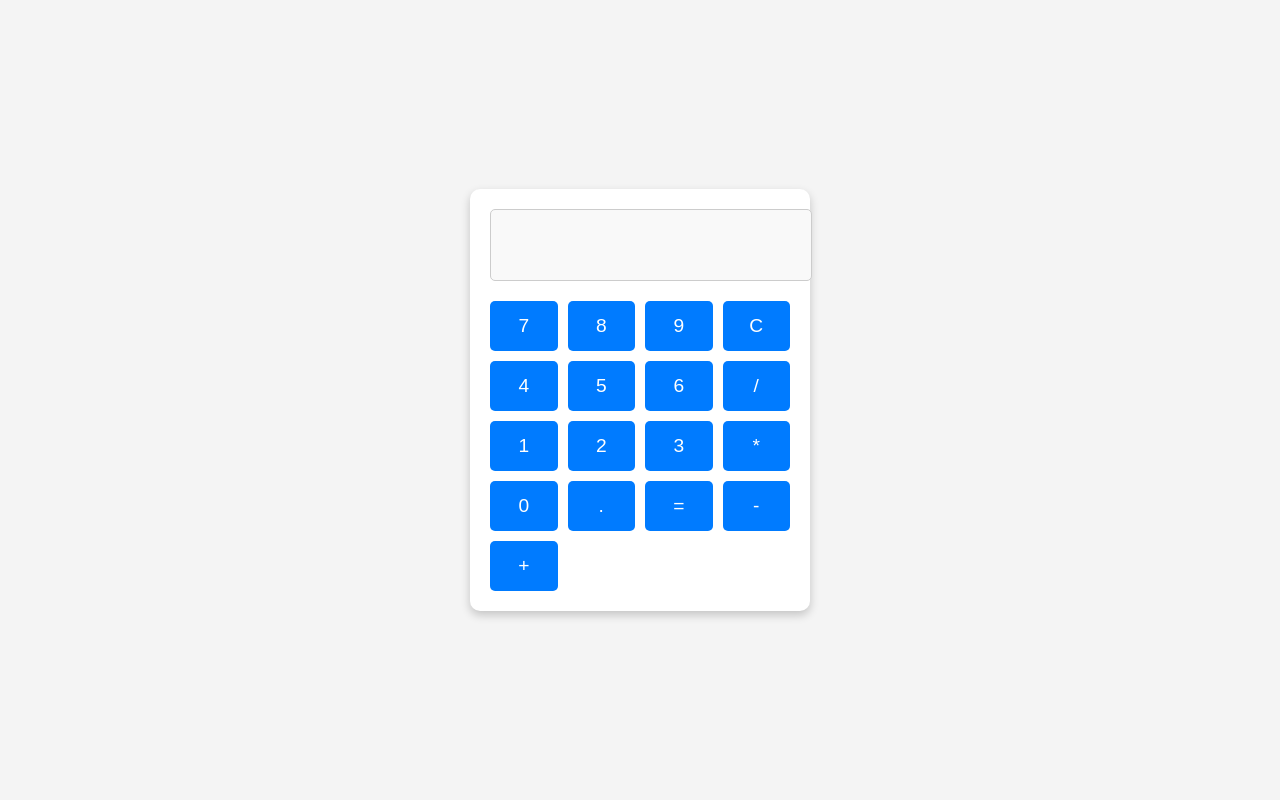
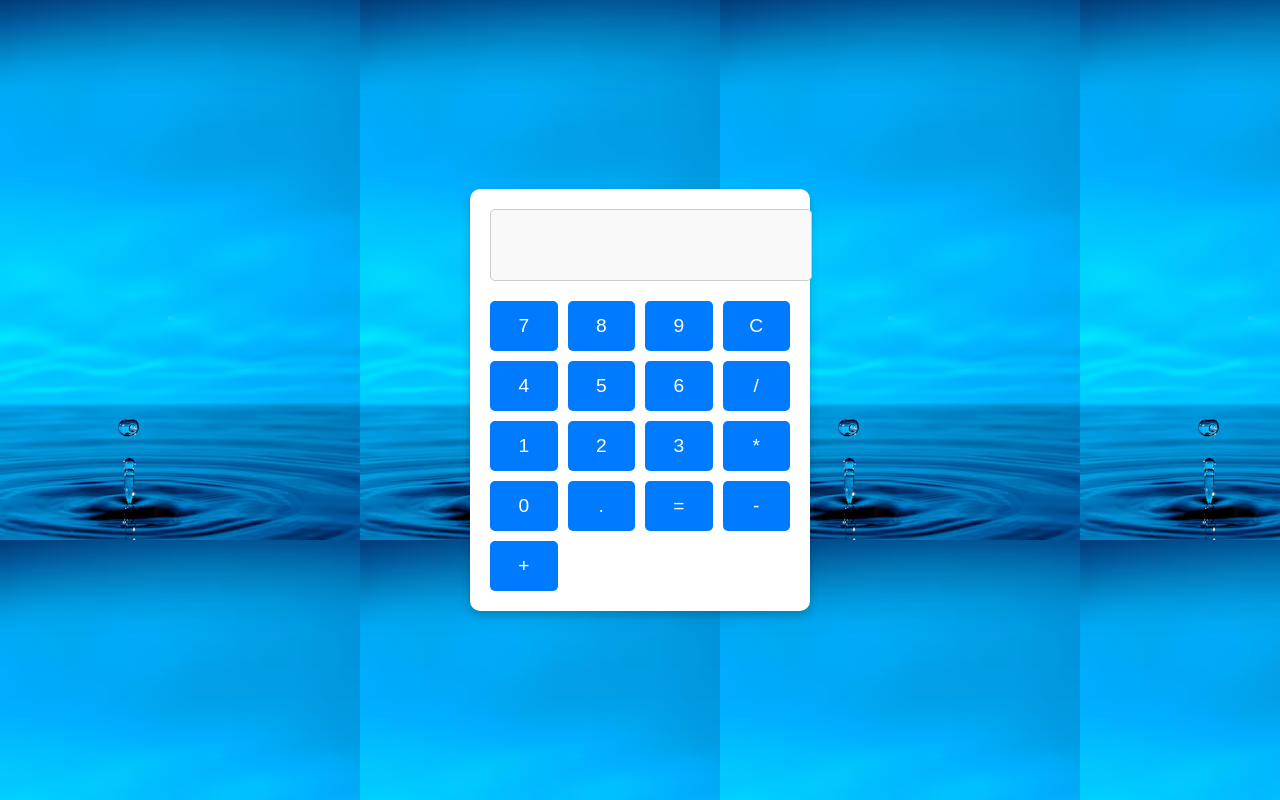
Before and after one commit to faseeh1272/calculator, a plain HTML site: page index.html in a window 1280 px wide. Drawn offline with Linux system fonts and the light colour scheme.

Commit message:
some add

```diff
--- a/styles.css
+++ b/styles.css
@@ -1,4 +1,5 @@
 body {
+  background-image: url('./back\ 1.avif');
     font-family: Arial, sans-serif;
     display: flex;
     justify-content: center;
```
Also changed, not shown: back 1.avif (added).
